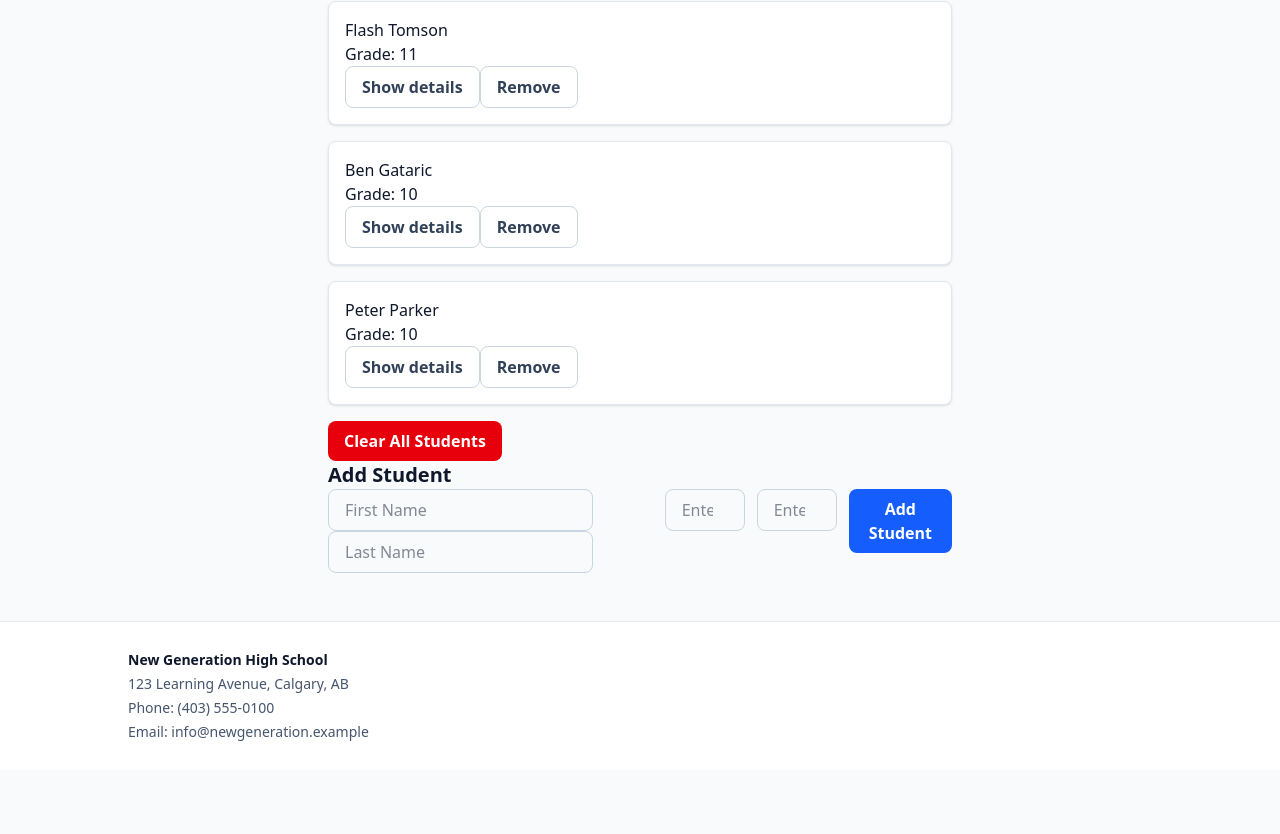
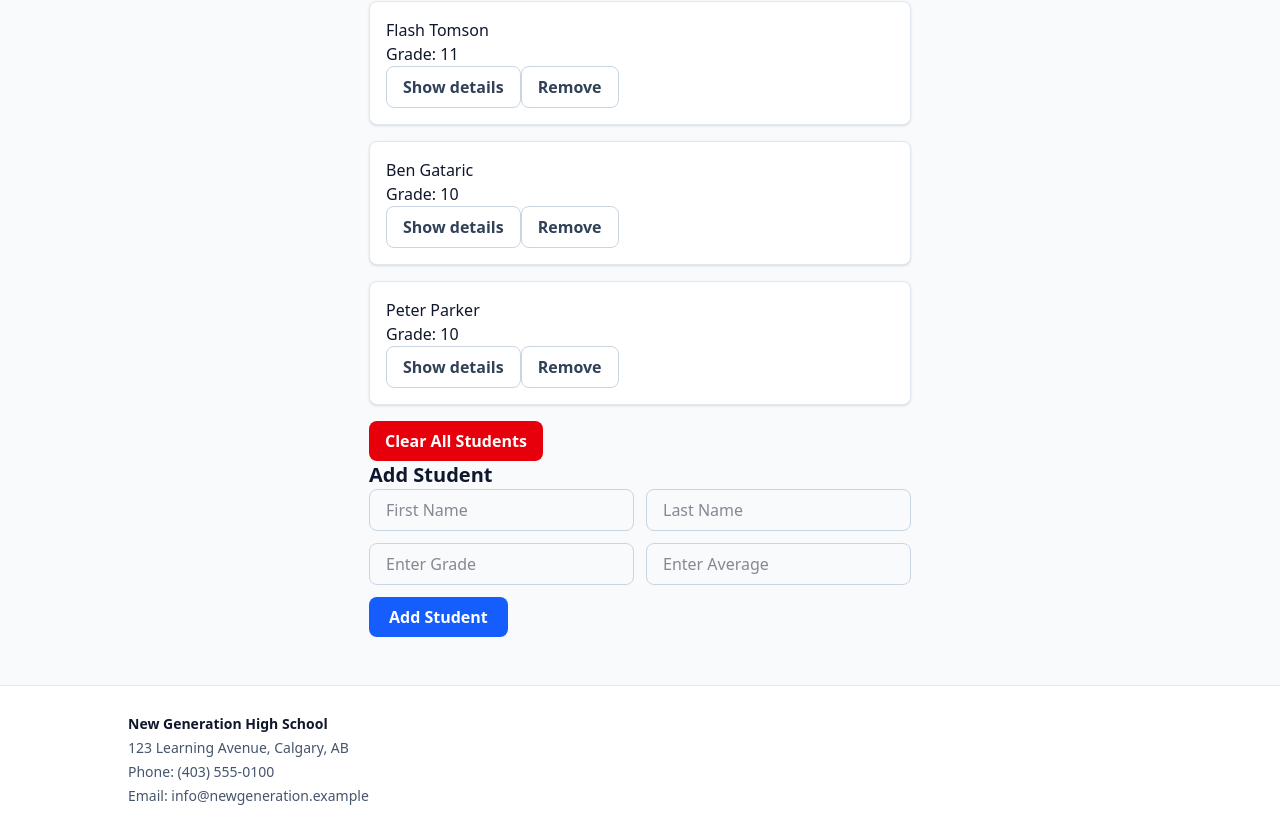
Before and after one commit to BenjaminGataric/assignment2_web_dev_2, a Next.js app: page / in a window 1280 px wide. Shown: the part 1018-1852 px from the top of the page. Before the commit the page ends 1788 px from the top, so only its background shows below. Built offline with nearby package versions, Linux system fonts and the light colour scheme.

Commit message:
padding fixed

```diff
--- a/components/AddStudent.tsx
+++ b/components/AddStudent.tsx
@@ -49,8 +49,8 @@ const AddStudentForm = ({onAdd}: AddStudentProps) => {
     };
 
     return (
-        <div className="flex gap-3">
-            <div>
+        <div className="flex flex-col gap-3">
+            <div className="flex gap-3">
                 <input
                     type="text"
                     value={firstName}
@@ -66,24 +66,22 @@ const AddStudentForm = ({onAdd}: AddStudentProps) => {
                     className="flex-1 rounded-lg border border-slate-300 px-4 py-2 text-slate-900 focus:border-blue-500 focus:outline-none"
                 />
             </div>
-            <div>
+            <div className="flex gap-3">
                 <input
                     type="number"
                     value={grade}
                     placeholder="Enter Grade"
                     onChange={handleGradeChange}
-                    className="w-20 rounded-lg border border-slate-300 px-4 py-2 text-slate-900 focus:border-blue-500 focus:outline-none"
+                    className="flex-1 rounded-lg border border-slate-300 px-4 py-2 text-slate-900 focus:border-blue-500 focus:outline-none"
                 />
-            </div>
-            <div>
                 <input
                     type="number"
                     value={average}
                     placeholder="Enter Average"
                     onChange={handleAverageChange}
-                    className="w-20 rounded-lg border border-slate-300 px-4 py-2 text-slate-900 focus:border-blue-500 focus:outline-none"
-                />
-            </div>
+                    className="flex-1 rounded-lg border border-slate-300 px-4 py-2 text-slate-900 focus:border-blue-500 focus:outline-none"
+                    />
+                </div>
             <div>
                 <button
                     onClick={handleClick}
```
